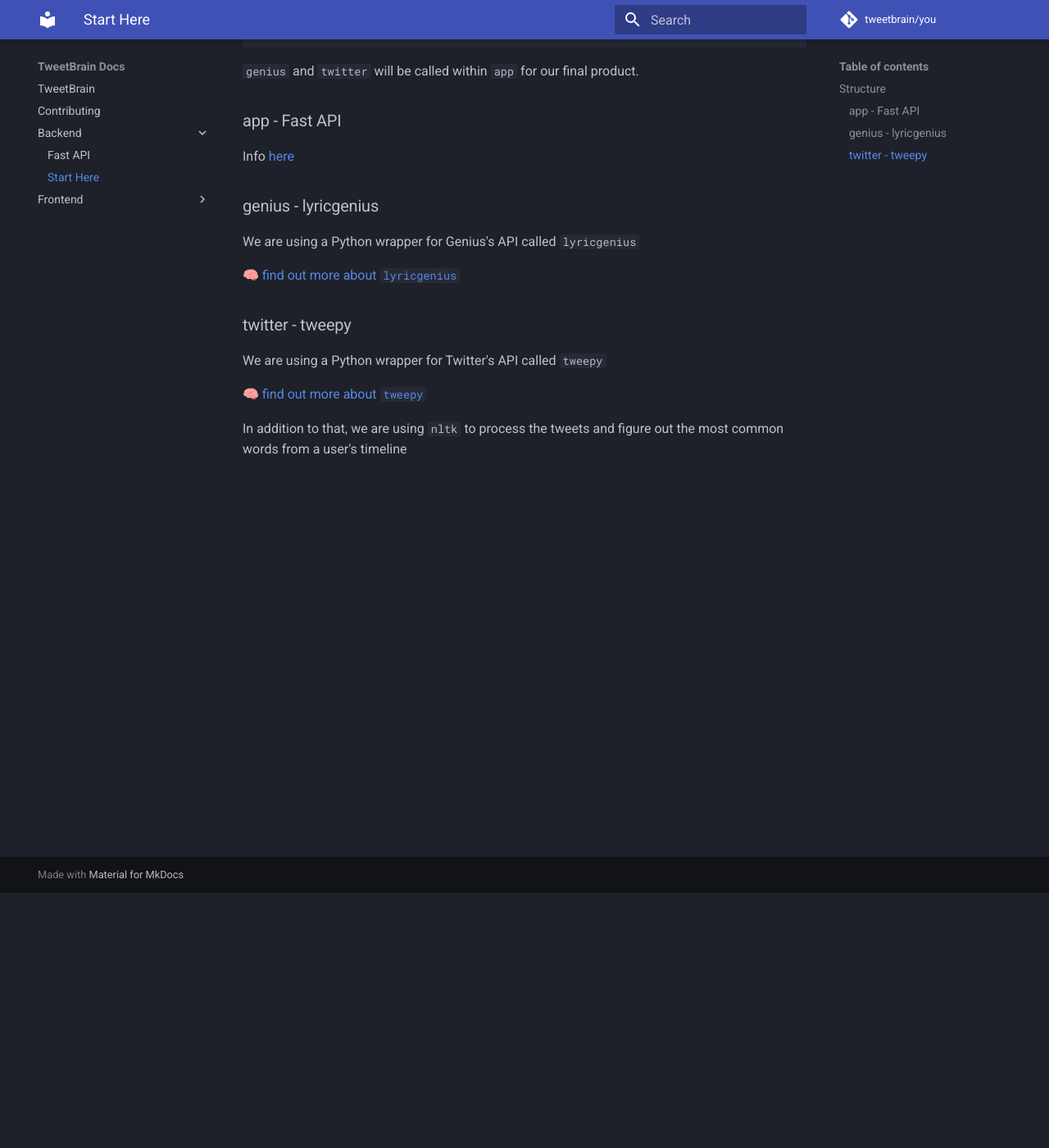
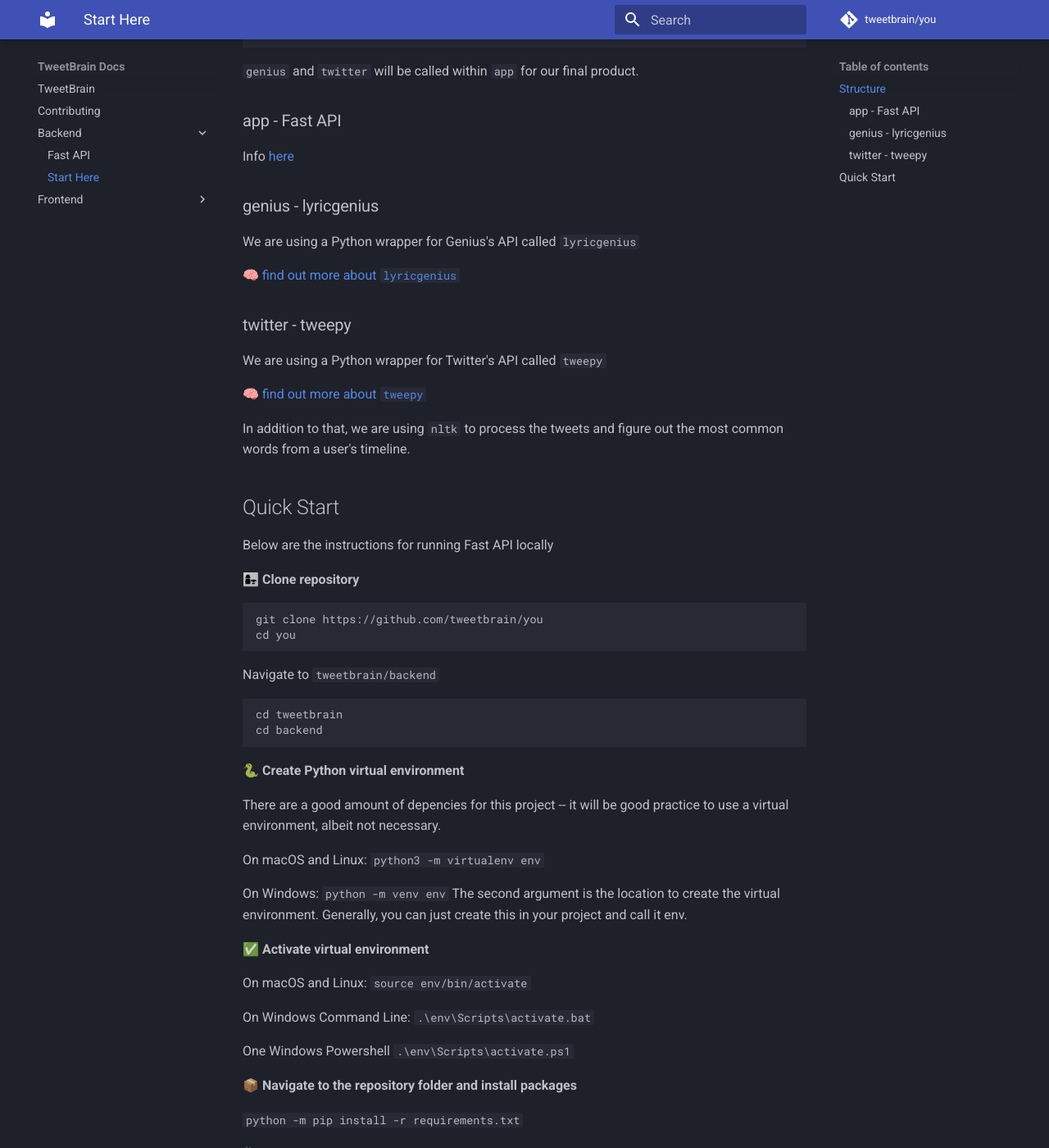
Before and after one commit to tweetbrain/you, an MkDocs documentation site: the page built from docs/backend/start-here.md, in a window 1280 px wide and 1400 px high, scrolled down 311 px. Shown: the whole window at 82% size. Built offline with MkDocs 1.6.1 and Material for MkDocs 9.7.7, drawn with Linux system fonts in a browser that asks for light colours; comment, search, counter and statistics services are not loaded; some of the changed text lies outside the part shown.

Commit message:
added quickstart

````diff
--- a/docs/backend/start-here.md
+++ b/docs/backend/start-here.md
@@ -27,4 +27,67 @@
 
 [🧠 find out more about `tweepy`](http://docs.tweepy.org/en/latest/)
 
-In addition to that, we are using `nltk` to process the tweets and figure out the most common words from a user's timeline
+In addition to that, we are using `nltk` to process the tweets and figure out the most common words from a user's timeline.
+
+
+## Quick Start
+Below are the instructions for running Fast API locally
+
+
+**👩‍👧 Clone repository**
+```
+git clone https://github.com/tweetbrain/you
+cd you
+```
+
+Navigate to `tweetbrain/backend`
+```
+cd tweetbrain
+cd backend
+```
+
+**🐍 Create Python virtual environment**
+
+There are a good amount of depencies for this project -- it will be good practice to use a virtual environment, albeit not necessary.
+
+On macOS and Linux:
+`python3 -m virtualenv env`
+
+On Windows:
+`python -m venv env`
+The second argument is the location to create the virtual environment. Generally, you can just create this in your project and call it env.
+
+
+**✅ Activate virtual environment**
+
+On macOS and Linux:
+`source env/bin/activate`
+
+On Windows Command Line:
+`.\env\Scripts\activate.bat`
+
+One Windows Powershell
+`.\env\Scripts\activate.ps1`
+
+**📦 Navigate to the repository folder and install packages**
+
+`python -m pip install -r requirements.txt`
+
+
+**🦄 Run Fast API using uvicorn**
+
+Run uvicorn.
+```
+uvicorn app.main:app --reload
+```
+
+You’ll see output similar to this:
+
+```
+←[32mINFO←[0m:     Uvicorn running on ←[1mhttp://127.0.0.1:8000←[0m (Press CTRL+C to quit)
+←[32mINFO←[0m:     Started reloader process [←[36m←[1m38240←[0m] using ←[36m←[1mstatreload←[0m
+←[32mINFO←[0m:     Started server process [←[36m13020←[0m]
+←[32mINFO←[0m:     Waiting for application startup.
+←[32mINFO←[0m:     Application startup complete.
+```
+donezo
````
